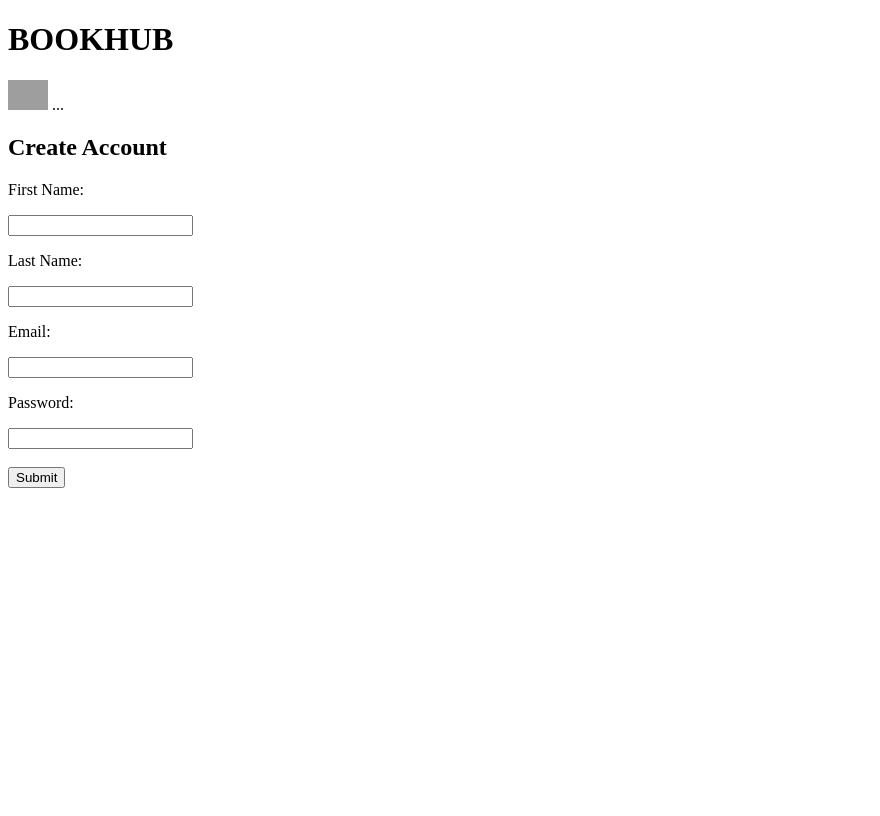
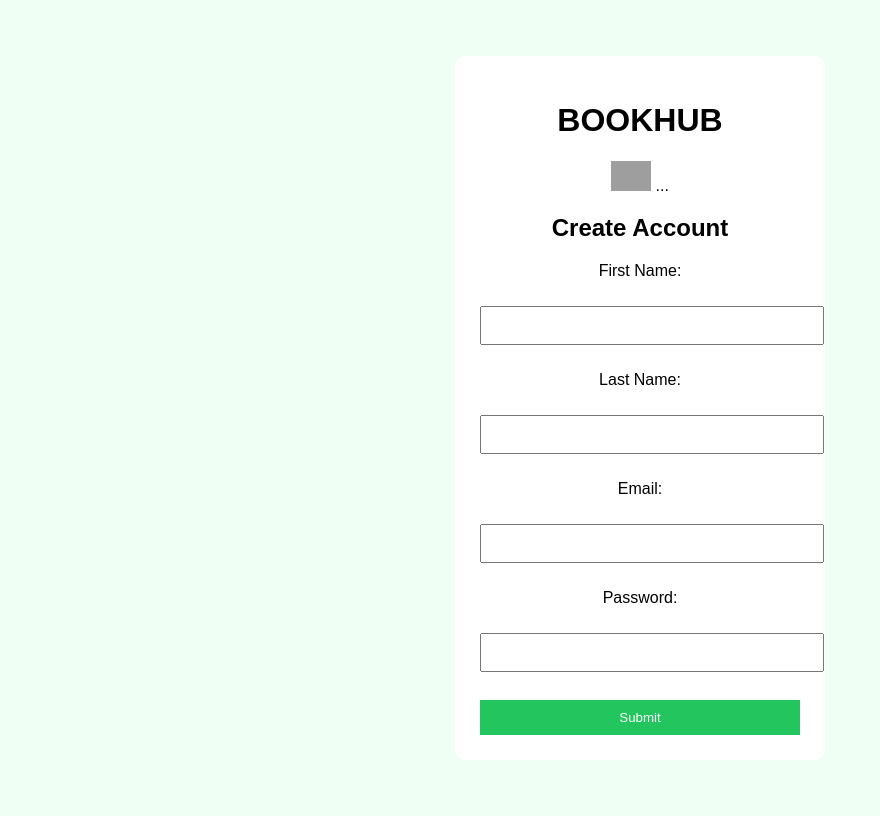
Before and after one commit to Hodg3y/BookHub, a PHP site: page /create_account.php in a window 1280 px wide. Shown: the whole page, without its empty margins (0-880 px from the left). Before the commit the page ends 488 px from the top, so only its background shows below. Run offline with PHP 8.4, Linux system fonts and the light colour scheme; grey boxes are pictures that could not be loaded.

Commit message:
Update create_account.php

```diff
--- a/create_account.php
+++ b/create_account.php
@@ -2,9 +2,11 @@
 <html>
 <head>
     <title>BookHub Create Account</title>
+    <link rel="stylesheet" href="create_account.css">
 </head>
+<body>
 
-<body>
+<div class="container">
 
 <h1>BOOKHUB</h1>
 
@@ -14,7 +16,6 @@
 <h2>Create Account</h2>
 
 <form method="post">
-
     <p>First Name:</p>
     <input type="text" name="firstname">
 
@@ -30,12 +31,10 @@
     <br><br>
 
     <button type="submit">Submit</button>
-
 </form>
 
 <?php
 if ($_SERVER["REQUEST_METHOD"] == "POST") {
-
     $firstname = $_POST["firstname"];
     $lastname = $_POST["lastname"];
     $email = $_POST["email"];
@@ -48,5 +47,9 @@ if ($_SERVER["REQUEST_METHOD"] == "POST") {
 }
 ?>
 
+</div>
+
 </body>
 </html>
+</body>
+</html>
```
Lines whose indentation alone changed are shown as unchanged.
